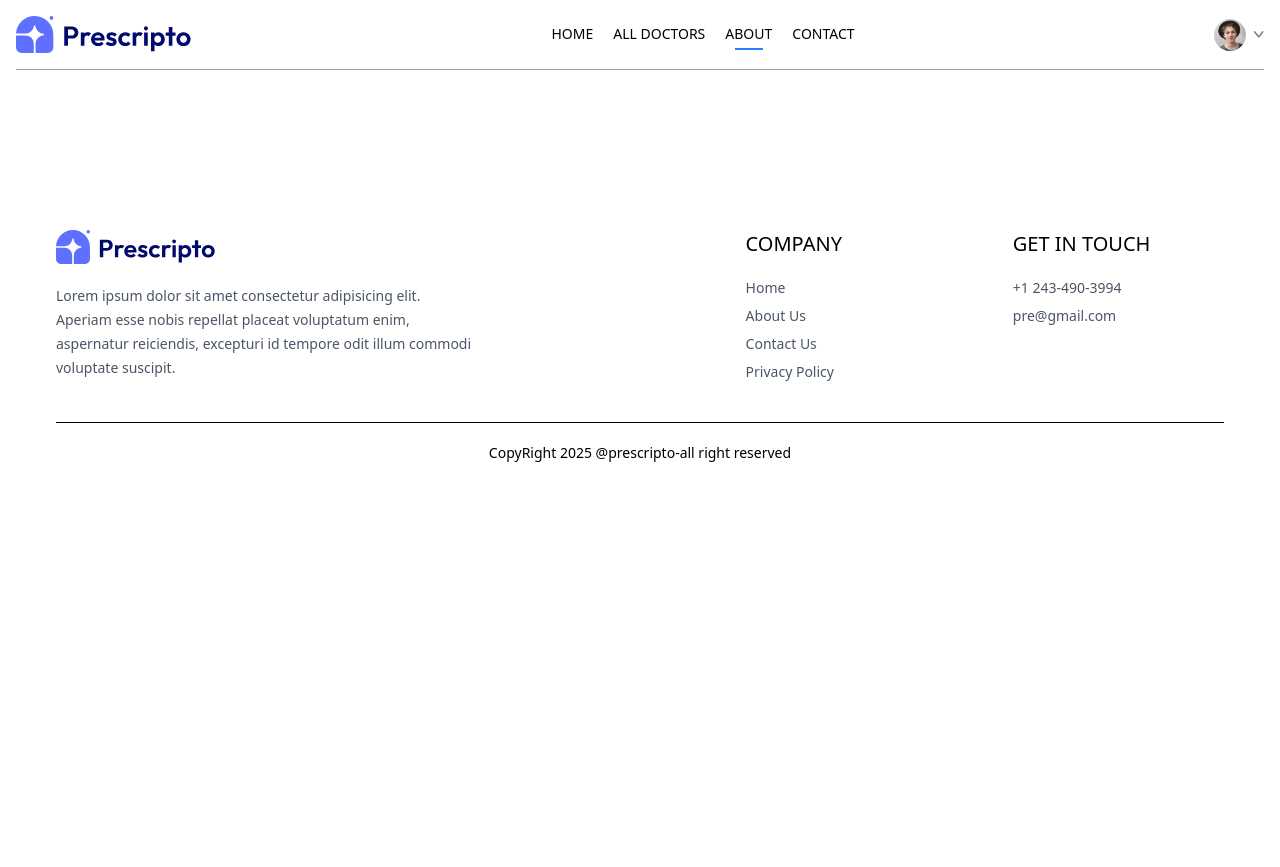
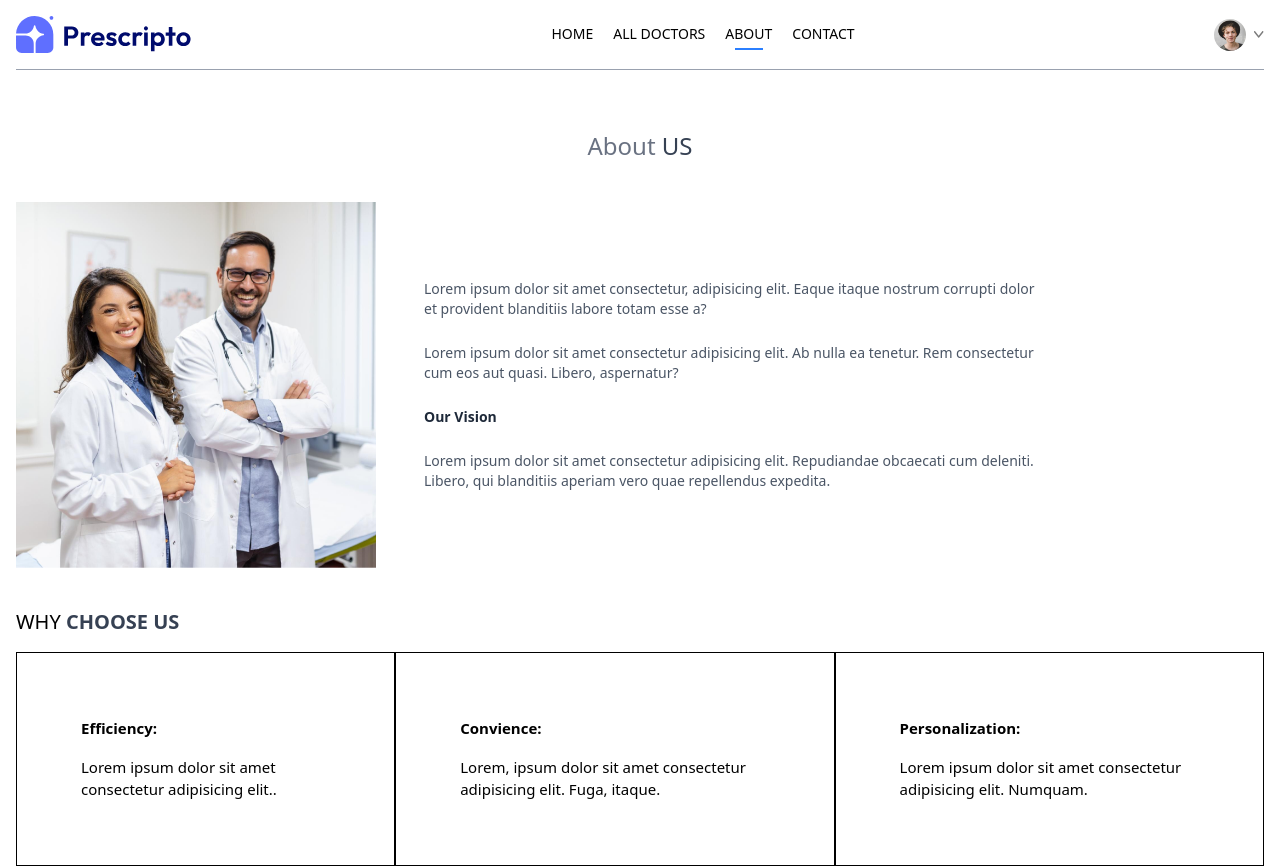
Before and after one commit to vaishal58/doctor-booking-app, a React (Vite) app in the folder frontend/: page /about in a window 1280 px wide. Shown: the top 867 px of the page. Before the commit the page ends 800 px from the top, so only its background shows below. Built offline with nearby package versions, Linux system fonts and the light colour scheme.

Commit message:
about us page

```diff
--- a/frontend/src/pages/About.jsx
+++ b/frontend/src/pages/About.jsx
@@ -1,9 +1,40 @@
 import React from 'react'
+import { assets } from '../assets/assets'
 
 const About = () => {
   return (
-    <div>
+    <div >
+       <div className='text-center text-2xl pt-10 text-gray-500'>
+        <p>About <span className='text-gray-700 font-medium'>US</span></p>
+       </div>
 
+       <div className='my-10 flex flex-col md:flex-row gap-12'>
+        <img className='w-full md:max-w-[360px]' src={assets.about_image}></img>
+        <div className='flex flex-col justify-center gap-6 md:w-2/4 text-sm text-gray-600'>
+          <p>Lorem ipsum dolor sit amet consectetur, adipisicing elit. Eaque itaque nostrum corrupti dolor et provident blanditiis labore totam esse a?</p>
+          <p>Lorem ipsum dolor sit amet consectetur adipisicing elit. Ab nulla ea tenetur. Rem consectetur cum eos aut quasi. Libero, aspernatur?</p>
+          <b className='text-gray-800'>Our Vision</b>
+          <p>Lorem ipsum dolor sit amet consectetur adipisicing elit. Repudiandae obcaecati cum deleniti. Libero, qui blanditiis aperiam vero quae repellendus expedita.</p>
+        </div>
+       </div>
+
+       <div className='text-xl my-4'>
+        <p>WHY <span className='text-gray-700 font-semibold'>CHOOSE US</span></p>
+       </div>
+       <div className='flex flex-col md:flex-row mb:20'>
+        <div className='border px-10 md:px-16 py-8 sm:py-16 flex flex-col gap-4 text-[15px] hover:bg-blue-600 hover:text-white transition-all duration-300 cursor-pointer'>
+         <b>Efficiency:</b>
+         <p>Lorem ipsum dolor sit amet consectetur adipisicing elit..</p>
+        </div>
+        <div className='border px-10 md:px-16 py-8 sm:py-16 flex flex-col gap-4 text-[15px] hover:bg-blue-600 hover:text-white transition-all duration-300 cursor-pointer'>
+          <b>Convience:</b>
+          <p>Lorem, ipsum dolor sit amet consectetur adipisicing elit. Fuga, itaque.</p>
+        </div>
+        <div className='border px-10 md:px-16 py-8 sm:py-16 flex flex-col gap-4 text-[15px] hover:bg-blue-600 hover:text-white transition-all duration-300 cursor-pointer'>
+           <b>Personalization:</b>
+           <p>Lorem ipsum dolor sit amet consectetur adipisicing elit. Numquam.</p>
+        </div>
+       </div>
     </div>
   )
 }
```
